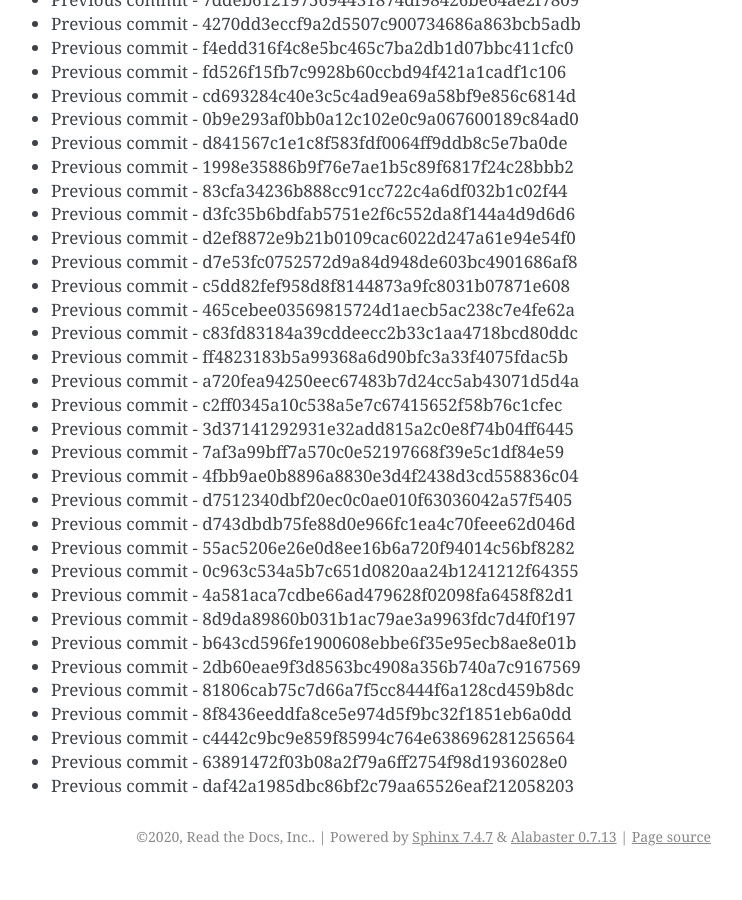
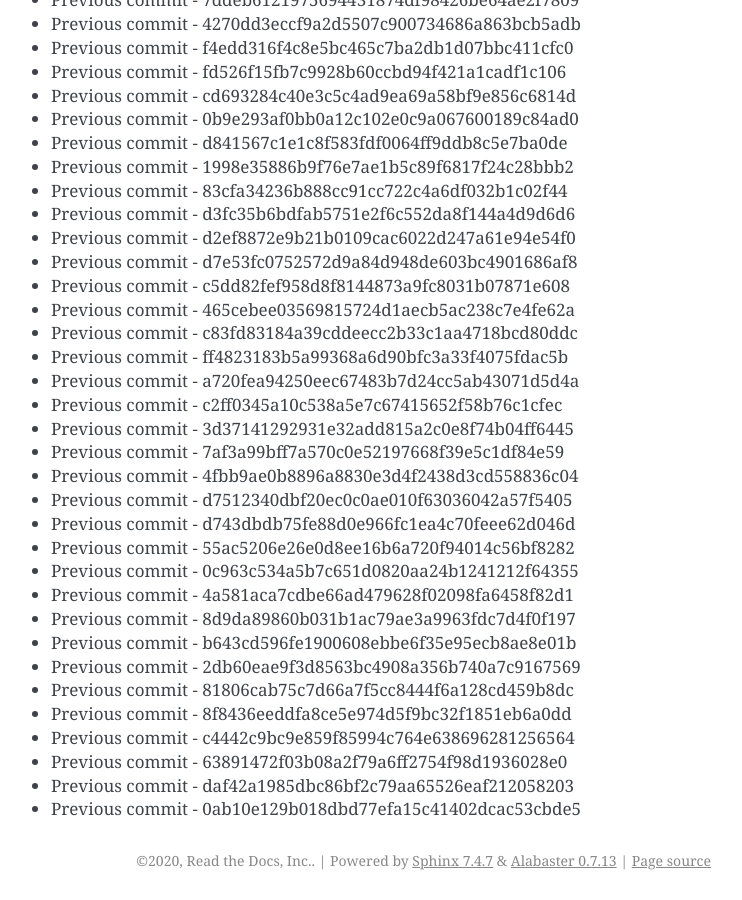
Before and after one commit to readthedocs/rtd-git-stresstest, a Sphinx documentation site: the page built from docs/updates.rst, in a window 1280 px wide and 900 px high, scrolled down 63241 px. Shown: the whole window, without its empty margins (399-1141 px from the left). Built offline with Sphinx 7.4.7, drawn with Linux system fonts in a browser that asks for light colours; before the commit the page ends 64117 px from its top, so only the background shows below that.

Commit message:
Generating commit from previous: 0ab10e129b018dbd77efa15c41402dcac53cbde5

```diff
--- a/docs/updates.rst
+++ b/docs/updates.rst
@@ -2689,3 +2689,4 @@ It can be tested for any performance characteristics.
 * Previous commit - c4442c9bc9e859f85994c764e638696281256564
 * Previous commit - 63891472f03b08a2f79a6ff2754f98d1936028e0
 * Previous commit - daf42a1985dbc86bf2c79aa65526eaf212058203
+* Previous commit - 0ab10e129b018dbd77efa15c41402dcac53cbde5
```
